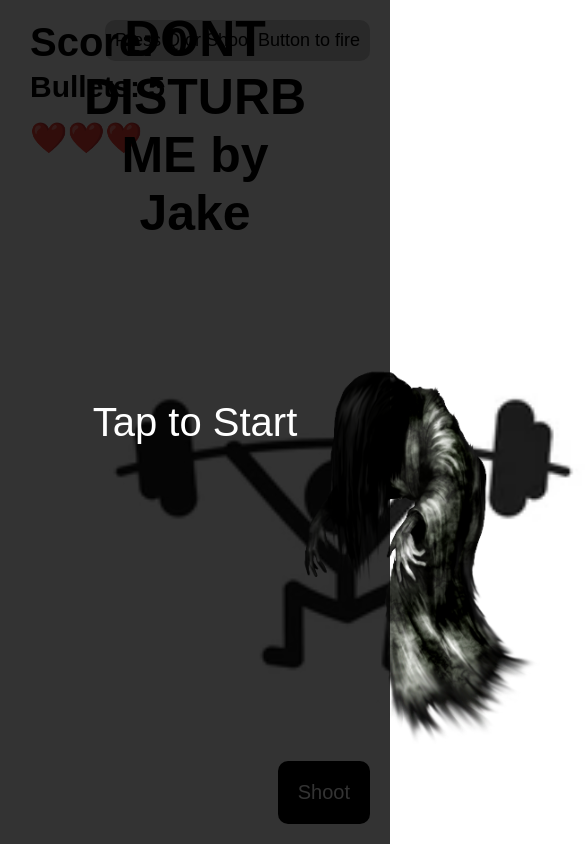
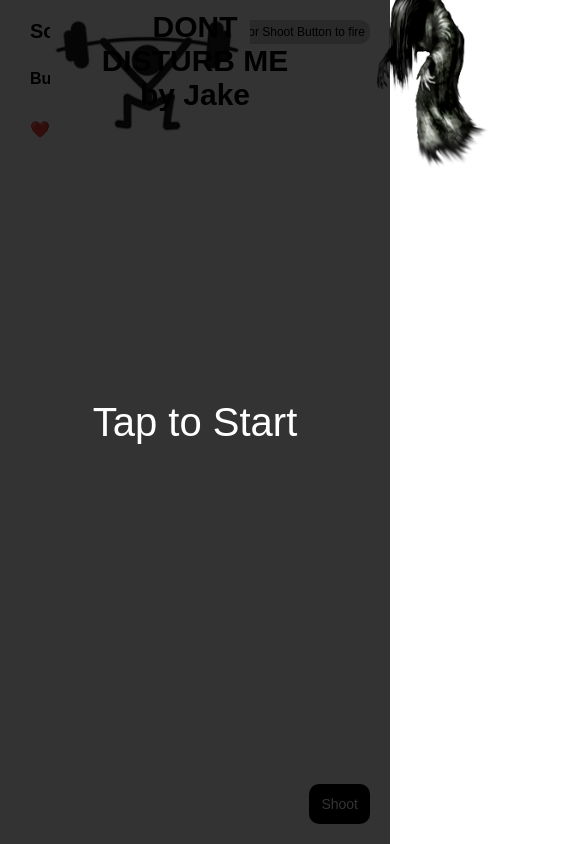
Before and after one commit to jaebriantes-dev/Don-t-Disturb-Me, a plain HTML site: page index.html in a window 390 px wide. Shown: the whole page, 585 px wide, since content can reach past the window. Drawn offline with Linux system fonts and the light colour scheme.

Commit message:
Update index.html

```diff
--- a/index.html
+++ b/index.html
@@ -30,6 +30,28 @@
   @keyframes fadeOut { from { opacity: 1; } to { opacity: 0; } }
 
   #startOverlay { position: fixed; top:0; left:0; width:100%; height:100%; background: rgba(0,0,0,0.8); color:white; display:flex; justify-content:center; align-items:center; font-size:40px; z-index:2000; text-align:center; cursor:pointer; }
+
+  /* Mobile adjustments for 16:9 and smaller images */
+  @media (max-width: 768px) {
+    body {
+      width: 100vw;
+      height: calc(100vw * 9 / 16);
+      overflow: hidden;
+      position: relative;
+    }
+
+    #stickman { width: 200px !important; bottom: 20px !important; left: 50px !important; }
+    #zombie { width: 120px !important; bottom: 50px !important; right: -100px !important; }
+    .laser { width: 100px !important; bottom: 150px !important; }
+    #title { font-size: 30px !important; }
+    #score { font-size: 20px !important; }
+    #bulletsTxt { font-size: 16px !important; }
+    #hearts { font-size: 16px !important; }
+    #bossHearts { font-size: 20px !important; }
+    #instructions { font-size: 12px !important; padding: 5px !important; }
+    #msg { font-size: 40px !important; }
+    .btn { padding: 12px !important; font-size: 14px !important; }
+  }
 </style>
 </head>
 <body>
@@ -101,7 +123,7 @@ startOverlay.addEventListener("click", () => {
   spawnZombie();
 });
 
-// ✅ Make screen tappable to shoot on mobile
+// Mobile tap to shoot
 document.body.addEventListener("click", () => { if (running && canShoot && !reloading) shoot(); });
 document.body.addEventListener("touchstart", () => { if (running && canShoot && !reloading) shoot(); });
 
@@ -153,7 +175,6 @@ function shoot(){
       laser.src="laser.png"; laser.className="laser";
       document.body.appendChild(laser);
 
-      // ✅ Big explosion always visible on hit (normal or boss zombie)
       const z = zombie.getBoundingClientRect();
       const explosion = document.createElement("img");
       explosion.src = "explosion.png";
@@ -282,7 +303,6 @@ function loseHeart(){
       jumpScareImg.style.zIndex="1";
       jumpScareImg.style.objectFit="cover";
       document.body.appendChild(jumpScareImg);
-      // ✅ Restart by clicking the jumpscare
       jumpScareImg.addEventListener("click", restart);
     }
     showMessage("💀 GAME OVER 💀","red",0);
```
